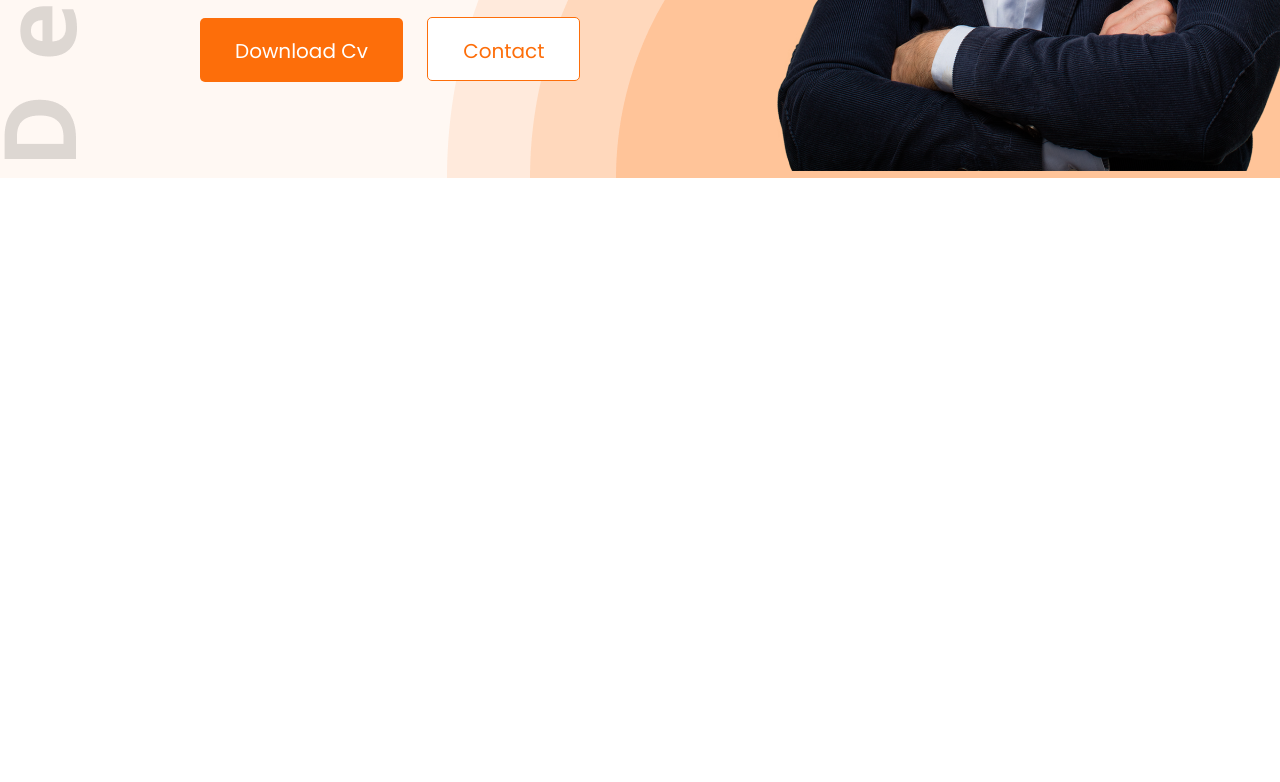
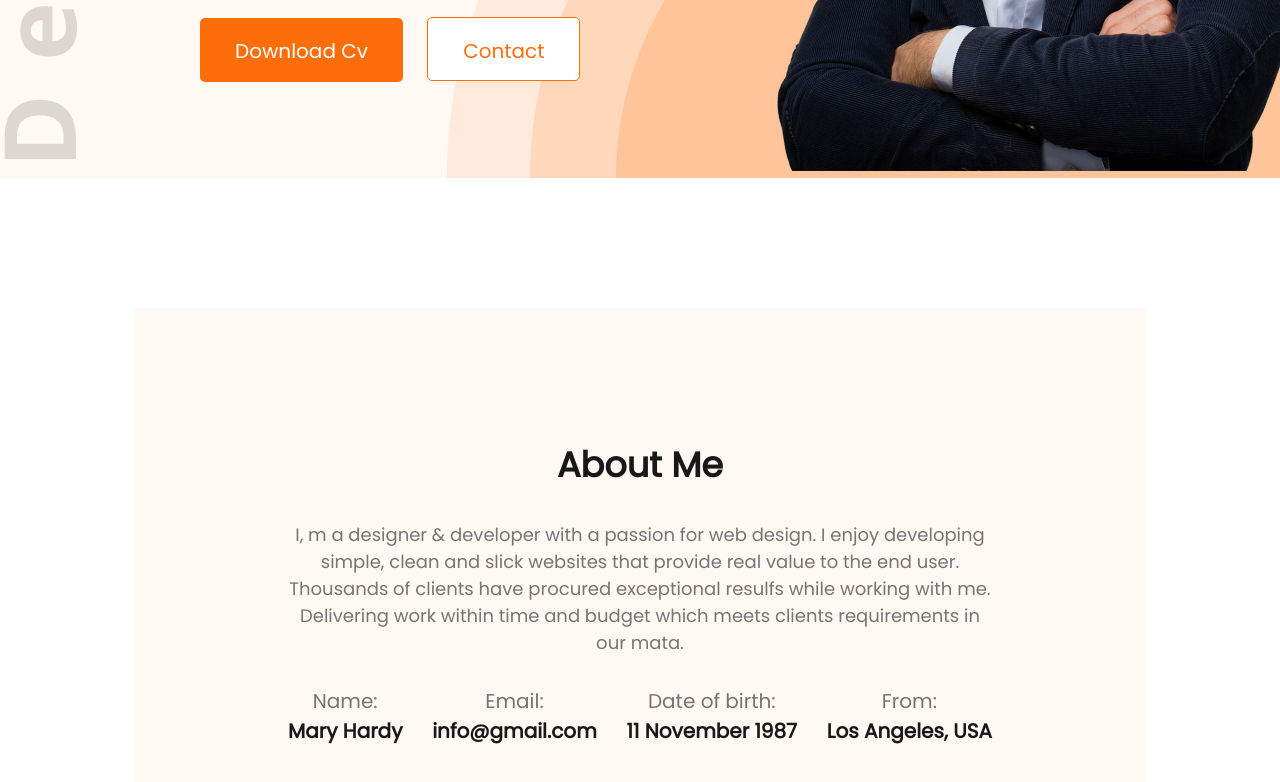
Before and after one commit to mamunalabdullah/developer-portfolio, a plain HTML site: page index.html in a window 1280 px wide. Shown: the part 673-1455 px from the top of the page. Before the commit the page ends 851 px from the top, so only its background shows below. Drawn offline with Linux system fonts and the light colour scheme.

Commit message:
about section done

```diff
--- a/index.html
+++ b/index.html
@@ -35,5 +35,30 @@
             </div>
         </div>
     </header>
+    <main>
+        <!--- About Me Section --->
+        <section class="about">
+            <h3 class="section-title">About Me</h3>
+            <p class="section-description">I, m a designer & developer with a passion for web design. I enjoy developing simple, clean and slick websites that provide real value to the end user. Thousands of clients have procured exceptional resulfs while working with me. Delivering work within time and budget which meets clients requirements in our mata.</p>
+            <div class="about-info">
+                <div class="info">
+                    <p class="info-title">Name:</p>
+                    <p class="info-description">Mary Hardy </p>
+                </div>
+                <div class="info">
+                    <p class="info-title">Email:</p>
+                    <p class="info-description">info@gmail.com</p>
+                </div>
+                <div class="info">
+                    <p class="info-title">Date of birth:</p>
+                    <p class="info-description">11 November 1987</p>
+                </div>
+                <div class="info">
+                    <p class="info-title">From:</p>
+                    <p class="info-description">Los Angeles, USA</p>
+                </div>
+            </div>
+        </section>
+    </main>
 </body>
 </html>
--- a/style.css
+++ b/style.css
@@ -97,3 +97,36 @@ nav li{
     border:none;
     color: #fff;
 }
+
+/* about section styles */
+.about {
+    width: 55%;
+    margin: 0 auto;
+    background-color: #FFF8F3;
+    border-radius: 5px;
+    margin-top: 130px;
+    padding: 130px 155px;
+    text-align: center;
+}
+.section-title{
+    font-size: 35px;
+    color: #181818;
+}
+.section-description{
+    margin: 30px 0;
+    font-size: 18px;
+    color: #757575;
+}
+.about-info{
+    display: flex;
+    justify-content: space-between;
+}
+.info-title{
+    font-size: 20px;
+    color: #757575;
+}
+.info-description{
+    font-size: 20px;
+    color: #181818;
+    font-weight: 800;
+}
```
